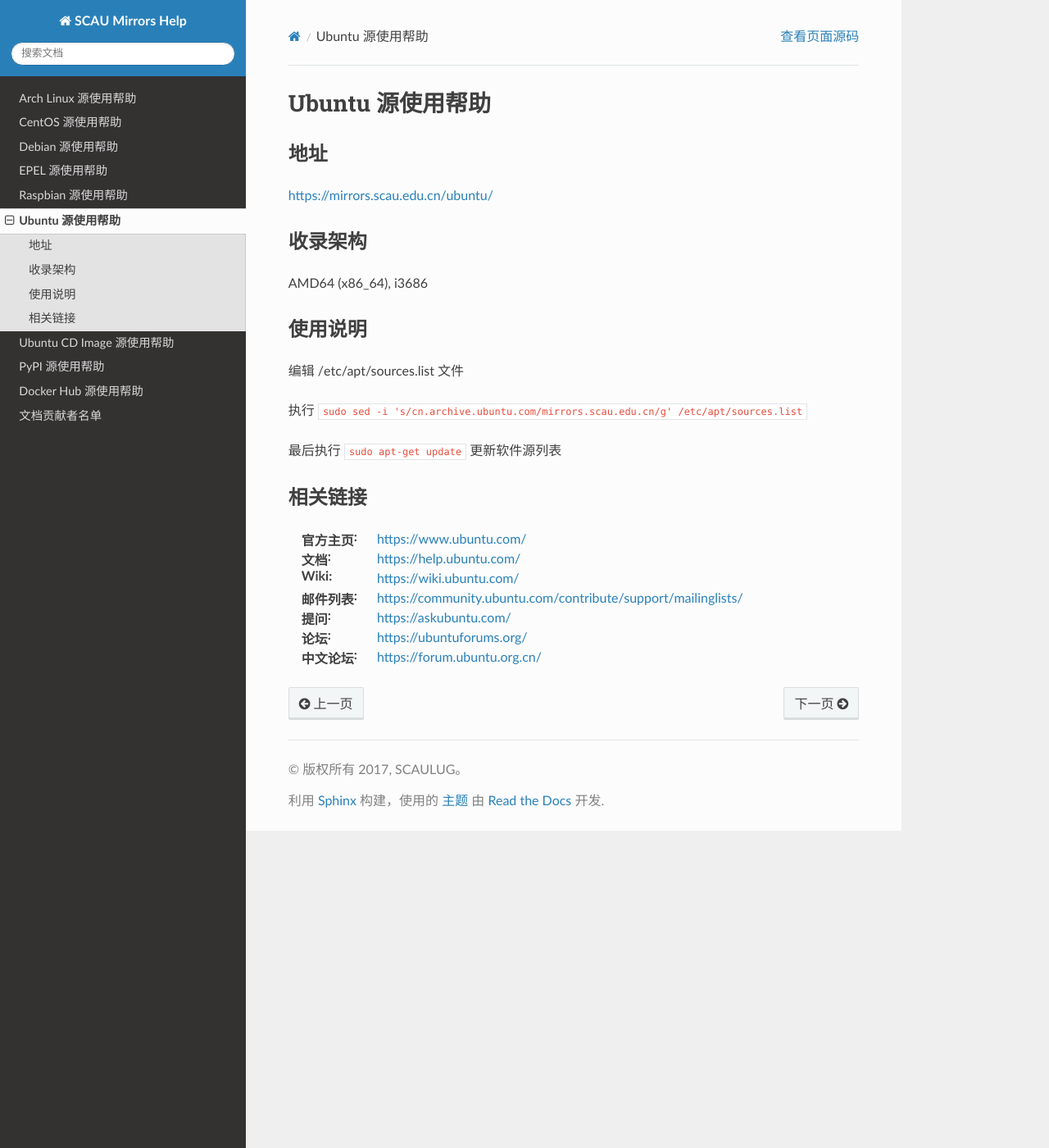
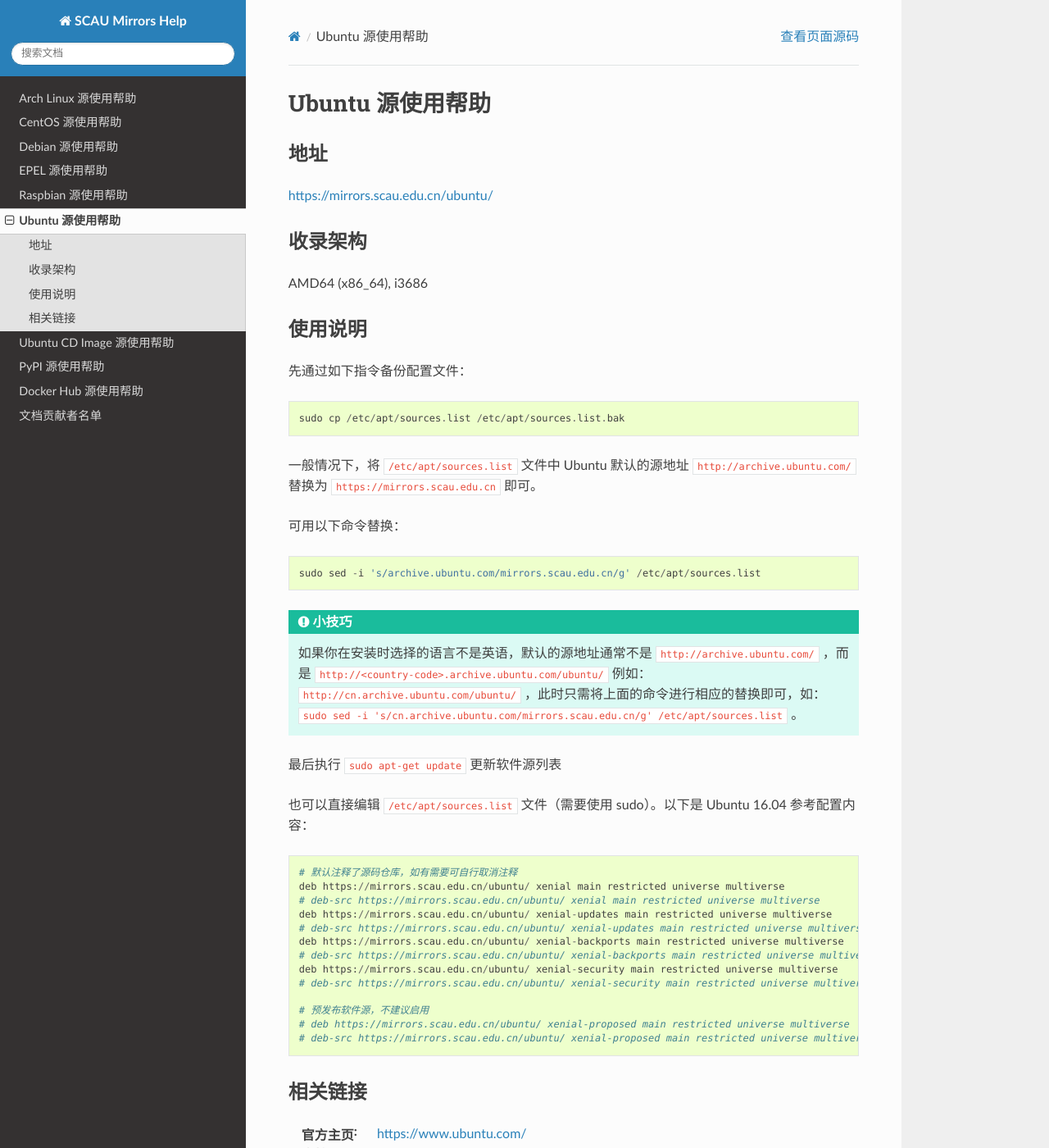
Before and after one commit to SCAULUG/Mirrors-Help, a Sphinx documentation site: the page built from source/ubuntu.rst, in a window 1280 px wide and 1400 px high. Shown: the whole window at 82% size. Built offline with Sphinx 7.4.7 and the Read the Docs theme 2.0.0, drawn with Linux system fonts in a browser that asks for light colours.

Commit message:
[fix] fix ubuntu and debian docs errors

```diff
--- a/source/ubuntu.rst
+++ b/source/ubuntu.rst
@@ -15,11 +15,44 @@
 使用说明
 ========
 
-编辑  /etc/apt/sources.list  文件
+先通过如下指令备份配置文件：
 
-执行 ``sudo sed -i 's/cn.archive.ubuntu.com/mirrors.scau.edu.cn/g' /etc/apt/sources.list``
+::
+
+  sudo cp /etc/apt/sources.list /etc/apt/sources.list.bak
+
+
+一般情况下，将 :file:`/etc/apt/sources.list` 文件中 Ubuntu 默认的源地址 ``http://archive.ubuntu.com/``
+替换为 ``https://mirrors.scau.edu.cn`` 即可。
+
+可用以下命令替换：
+
+::
+
+  sudo sed -i 's/archive.ubuntu.com/mirrors.scau.edu.cn/g' /etc/apt/sources.list
+
+.. tip::
+    如果你在安装时选择的语言不是英语，默认的源地址通常不是 ``http://archive.ubuntu.com/`` ，而是 ``http://<country-code>.archive.ubuntu.com/ubuntu/`` 例如： ``http://cn.archive.ubuntu.com/ubuntu/`` ，此时只需将上面的命令进行相应的替换即可，如： ``sudo sed -i 's/cn.archive.ubuntu.com/mirrors.scau.edu.cn/g' /etc/apt/sources.list`` 。
 
 最后执行 ``sudo apt-get update`` 更新软件源列表
+
+也可以直接编辑 :file:`/etc/apt/sources.list` 文件（需要使用 sudo）。以下是 Ubuntu 16.04 参考配置内容：
+
+::
+
+    # 默认注释了源码仓库，如有需要可自行取消注释
+    deb https://mirrors.scau.edu.cn/ubuntu/ xenial main restricted universe multiverse
+    # deb-src https://mirrors.scau.edu.cn/ubuntu/ xenial main restricted universe multiverse
+    deb https://mirrors.scau.edu.cn/ubuntu/ xenial-updates main restricted universe multiverse
+    # deb-src https://mirrors.scau.edu.cn/ubuntu/ xenial-updates main restricted universe multiverse
+    deb https://mirrors.scau.edu.cn/ubuntu/ xenial-backports main restricted universe multiverse
+    # deb-src https://mirrors.scau.edu.cn/ubuntu/ xenial-backports main restricted universe multiverse
+    deb https://mirrors.scau.edu.cn/ubuntu/ xenial-security main restricted universe multiverse
+    # deb-src https://mirrors.scau.edu.cn/ubuntu/ xenial-security main restricted universe multiverse
+
+    # 预发布软件源，不建议启用
+    # deb https://mirrors.scau.edu.cn/ubuntu/ xenial-proposed main restricted universe multiverse
+    # deb-src https://mirrors.scau.edu.cn/ubuntu/ xenial-proposed main restricted universe multiverse
 
 
 相关链接
```
Also changed, not shown: source/debian.rst (+25 -5 lines).
